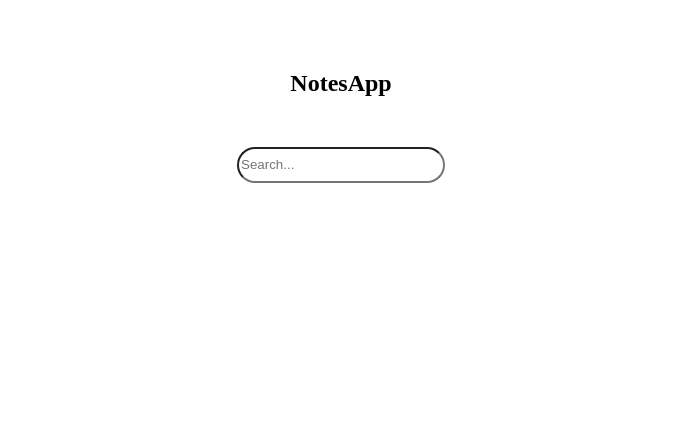
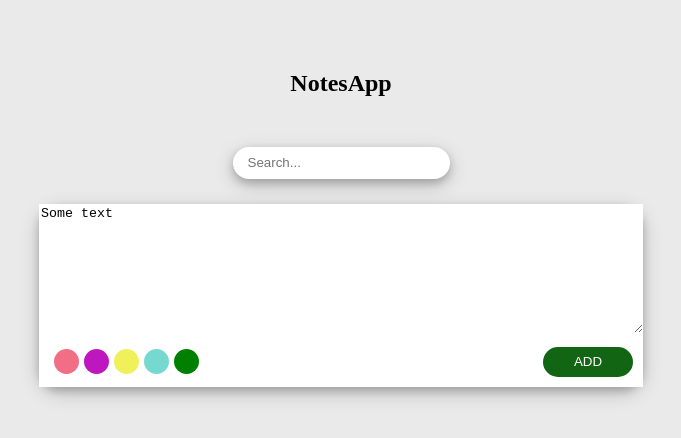
Before and after one commit to muhammetsalihaslan/notesApp, a React (Create React App) app in the folder notesapp/: page / in a window 1280 px wide. Shown: the top 438 px of the page, without its empty margins (299-980 px from the left). Built offline with nearby package versions, Linux system fonts and the light colour scheme.

Commit message:
css done

```diff
--- a/notesapp/src/components/Home/Home.jsx
+++ b/notesapp/src/components/Home/Home.jsx
@@ -1,10 +1,12 @@
 import React from "react";
+import EnterNote from "../enterNote/EnterNote";
 import Search from "../search/Search";
 
 const Home = () => {
   return (
     <div className="home">
       <Search />
+      <EnterNote />
     </div>
   );
 };
--- a/notesapp/src/components/enterNote/EnterNote.jsx
+++ b/notesapp/src/components/enterNote/EnterNote.jsx
@@ -1,7 +1,23 @@
 import React from "react";
 
 const EnterNote = () => {
-  return <div></div>;
+  return (
+    <form className="enter">
+      <textarea className="Itext">Some text</textarea>
+      <div className="buttons">
+        <div className="buttons1">
+          <input className="btn btn1" type="button" />
+          <input type="button" className="btn btn2" />
+          <input type="button" className="btn btn3" />
+          <input type="button" className="btn btn4" />
+          <input type="button" className="btn btn5" />
+        </div>
+        <div className="buttons2">
+          <button className="addB">ADD</button>
+        </div>
+      </div>
+    </form>
+  );
 };
 
 export default EnterNote;
--- a/notesapp/src/index.css
+++ b/notesapp/src/index.css
@@ -1,3 +1,7 @@
+* {
+  background-color: rgb(234, 234, 234);
+}
+
 .title {
   display: flex;
   align-items: center;
@@ -12,8 +16,89 @@
   gap: 30px;
 }
 
+.home {
+  display: flex;
+  flex-direction: column;
+  align-items: center;
+}
+
 .search {
   width: 200px;
   height: 30px;
   border-radius: 50px;
+  padding-left: 15px;
+  background-color: white;
+  border: none;
+  box-shadow: 0 4px 8px 0 rgba(0, 0, 0, 0.2), 0 6px 20px 0 rgba(0, 0, 0, 0.19);
 }
+
+.enter {
+  margin-top: 25px;
+  border: 1px solid black;
+  background-color: white;
+  border: none;
+  border-radius: 20px;
+  box-shadow: 0 4px 8px 0 rgba(0, 0, 0, 0.2), 0 6px 20px 0 rgba(0, 0, 0, 0.19);
+}
+
+.Itext {
+  width: 600px;
+  height: 125px;
+  border: none;
+  background-color: white;
+}
+
+.buttons {
+  display: flex;
+  align-items: center;
+  justify-content: space-between;
+  background-color: white;
+}
+
+.addB {
+  width: 90px;
+  height: 30px;
+  margin: 10px;
+  border-radius: 30px;
+  background-color: rgb(18, 101, 18);
+  border: none;
+  color: white;
+  cursor: pointer;
+}
+
+.buttons1 {
+  background-color: white;
+  margin-left: 10px;
+}
+
+.buttons2 {
+  background-color: white;
+}
+
+.btn {
+  width: 25px;
+  height: 25px;
+  margin-left: 5px;
+  border-radius: 50%;
+  cursor: pointer;
+  border: none;
+}
+
+.btn1 {
+  background-color: rgb(241, 110, 132);
+}
+.btn2 {
+  background-color: rgb(191, 23, 191);
+}
+
+.btn3 {
+  background-color: rgb(240, 240, 91);
+}
+
+.btn4 {
+  background-color: rgb(118, 217, 207);
+}
+
+.btn5 {
+  background-color: green;
+}
```
